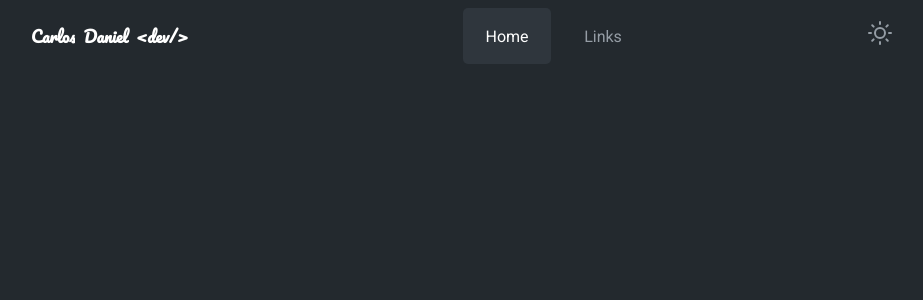
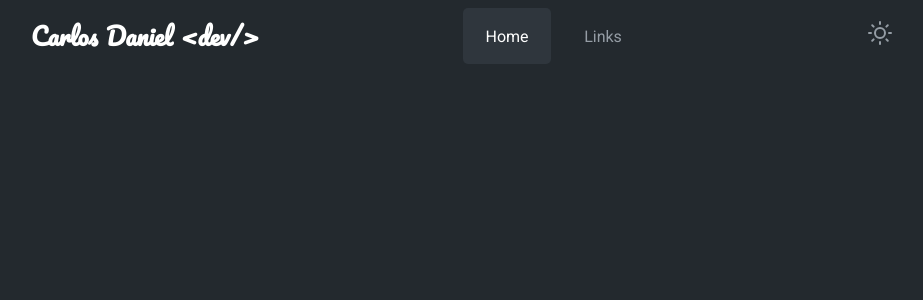
Before and after one commit to CarlosDanielDev/carlosdaniel.dev, a React (Vite) app: page / in a window 1280 px wide. Shown: the top 300 px of the page, without its empty margins (177-1100 px from the left). Built offline with nearby package versions, Linux system fonts and the light colour scheme.

Commit message:
fix: logo mobile size

```diff
--- a/src/components/Logo/styles.ts
+++ b/src/components/Logo/styles.ts
@@ -9,9 +9,8 @@ export const Box = styled.div`
 `;
 
 export const Letter = styled.h1`
-	font-size: 1.6rem;
+	font-size: 2.4rem;
 	font-weight: 900;
-	background-color: ${({ theme }) => theme.typography.background};
 	color: ${({ theme }) => theme.typography.title};
 	display: block;
 	padding: 8px;
@@ -22,4 +21,7 @@ export const Letter = styled.h1`
 	&:last-child {
 		padding: 8px 8px 8px 0;
 	}
+	@media (max-width: 400px) {
+		font-size: 1.6rem;
+	}
 `;
```
